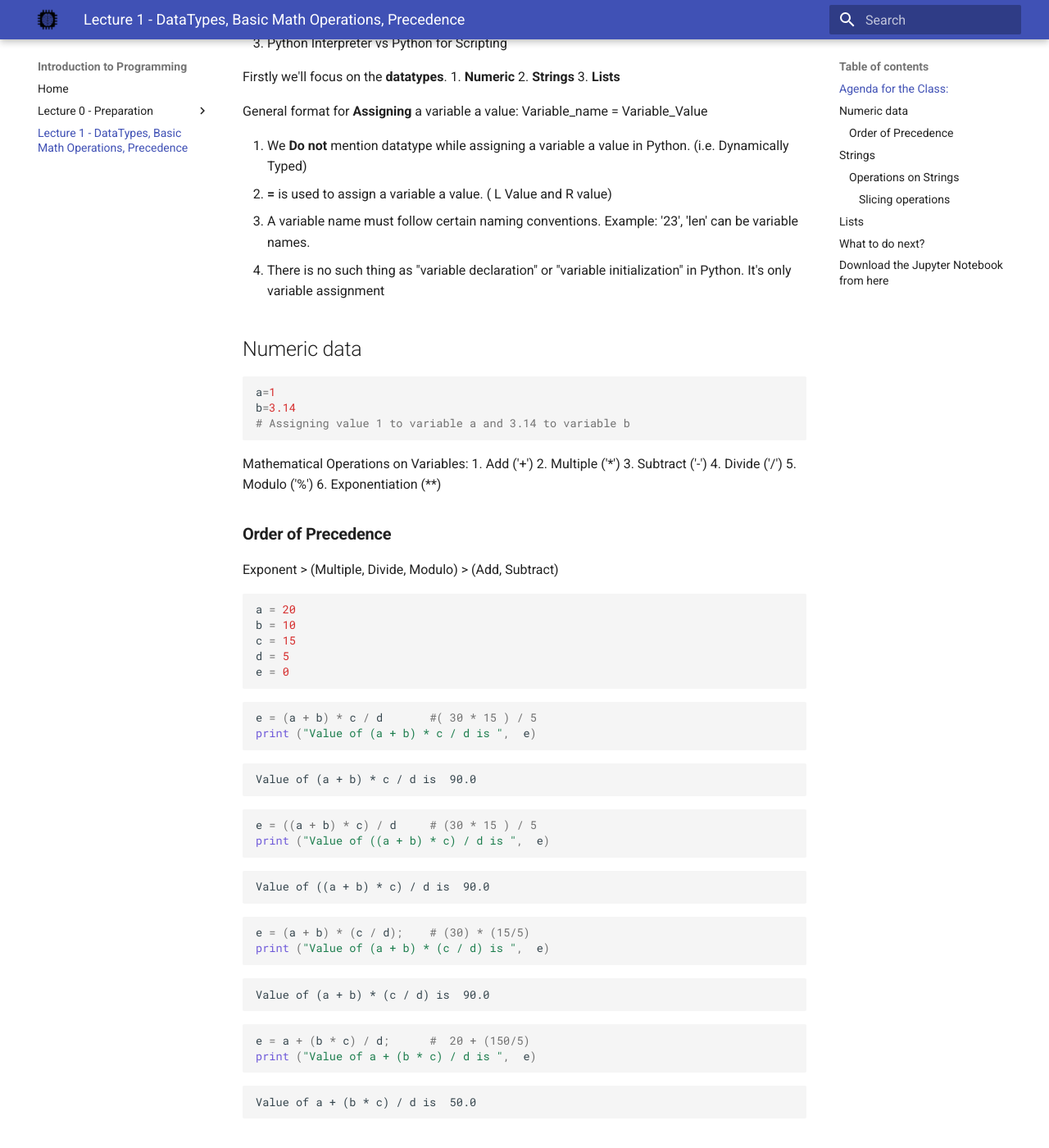
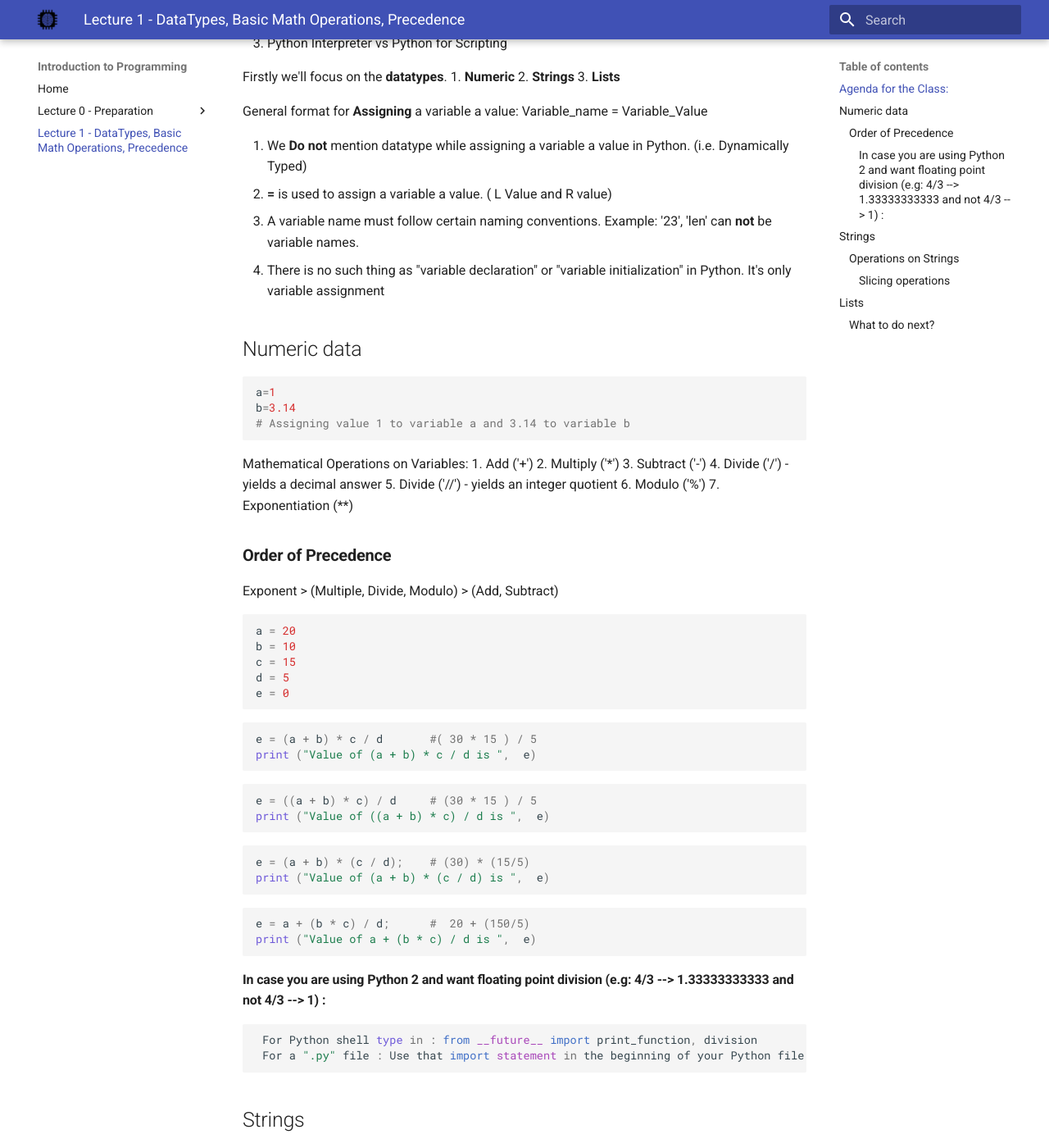
Before and after one commit to bpgc-cte/python2017, an MkDocs documentation site: the page built from docs/lecture-1.md, in a window 1280 px wide and 1400 px high, scrolled down 258 px. Shown: the whole window at 82% size. Built offline with MkDocs 1.6.1 and Material for MkDocs 9.7.7, drawn with Linux system fonts in a browser that asks for light colours; old or Windows-style settings are respelled for this version of MkDocs; some of the changed text lies outside the part shown.

Commit message:
Updating to the PRs

````diff
--- a/docs/lecture-1.md
+++ b/docs/lecture-1.md
@@ -16,7 +16,7 @@ Variable_name = Variable_Value
 
 1. We **Do not** mention datatype while assigning a variable a value in Python. (i.e. Dynamically Typed)
 2. **=** is used to assign a variable a value. ( L Value and R value)
-3. A variable name must follow certain naming conventions. Example: '23', 'len' can be variable names.
+3. A variable name must follow certain naming conventions. Example: '23', 'len' can **not** be variable names.
 4. There is no such thing as "variable declaration" or "variable initialization" in Python. It's only variable assignment
 
 ## Numeric data
@@ -30,11 +30,12 @@ b=3.14
 
 Mathematical Operations on Variables:
 1. Add ('+')
-2. Multiple ('*')
+2. Multiply ('*')
 3. Subtract ('-')
-4. Divide ('/')
-5. Modulo ('%')
-6. Exponentiation (\*\*)
+4. Divide ('/') - yields a decimal answer
+5. Divide ('//') - yields an integer quotient
+6. Modulo ('%')
+7. Exponentiation (\*\*)
 
 ### **Order of Precedence**
 
@@ -55,17 +56,11 @@ e = (a + b) * c / d       #( 30 * 15 ) / 5
 print ("Value of (a + b) * c / d is ",  e)
 ```
 
-    Value of (a + b) * c / d is  90.0
-
-
 
 ```python
 e = ((a + b) * c) / d     # (30 * 15 ) / 5
 print ("Value of ((a + b) * c) / d is ",  e)
 ```
-
-    Value of ((a + b) * c) / d is  90.0
-
 
 
 ```python
@@ -73,17 +68,16 @@ e = (a + b) * (c / d);    # (30) * (15/5)
 print ("Value of (a + b) * (c / d) is ",  e)
 ```
 
-    Value of (a + b) * (c / d) is  90.0
-
-
 
 ```python
 e = a + (b * c) / d;      #  20 + (150/5)
 print ("Value of a + (b * c) / d is ",  e)
 ```
 
-    Value of a + (b * c) / d is  50.0
+#### In case you are using Python 2 and want floating point division (e.g: 4/3 --> 1.33333333333 and not 4/3 --> 1) :
 
+     For Python shell type in : from __future__ import print_function, division
+     For a ".py" file : Use that import statement in the beginning of your Python file.
 
 ## Strings
 1. **Immutable** datatype
@@ -129,17 +116,10 @@ print(string_1[0])
 print(string_1[1])
 ```
 
-    H
-    e
-
-
 
 ```python
 print(string_1[-2])
 ```
-
-    d
-
 
 Negative Indexing:
 string[-1] gives us the last character
@@ -198,13 +166,6 @@ print(classroom)
 print((classroom[2]+ 4))
 ```
 
-    ['L', 'T', 1]
-    5
-
-
-## What to do next?
-1. Play around in the python interpreter to explore various functionalities
-2. Understand the rules to name variables.
-
-
-## Download the Jupyter Notebook from [here](https://github.com/bpgc-cte/python2017/blob/master/notebooks/Lecture_1%20-%20Intro%20to%20Programming.ipynb)
+### What to do next?
+1.Play around in the python interpreter to explore various functionalities
+2.Understand the rules to name variables.
````
Also changed, not shown: other parts of docs/lecture-1.md (+0 -19 lines).
